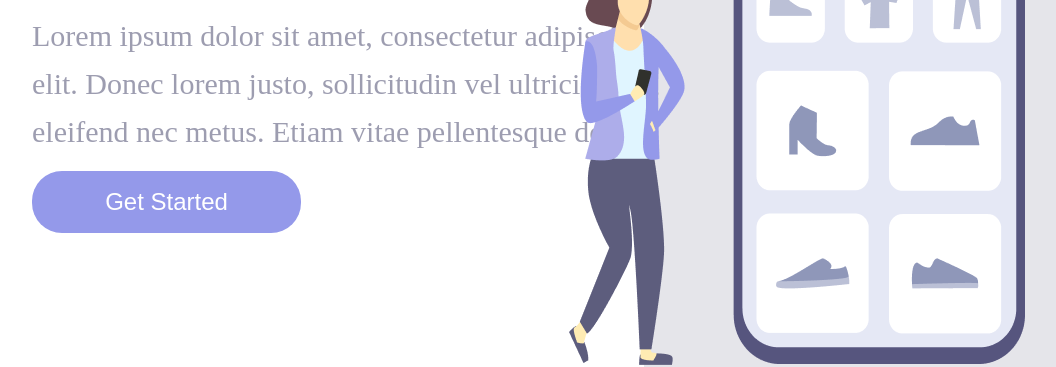
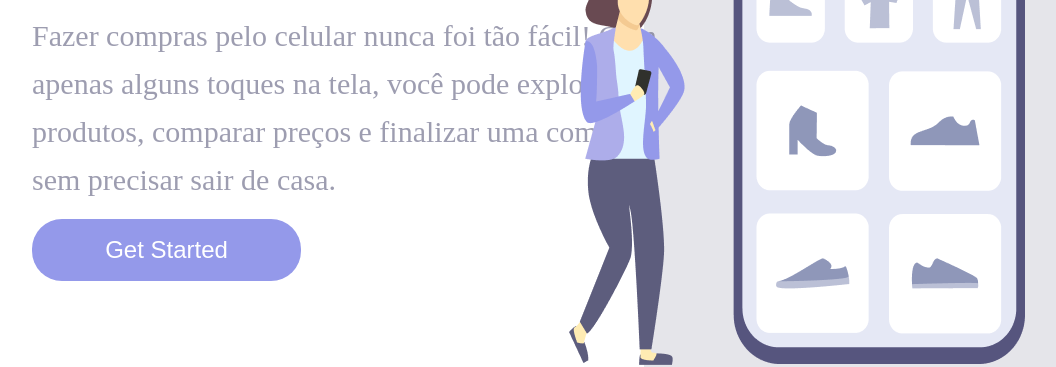
Before and after one commit to Gustavo-Oliveira-Dev/Projeto-easy-shopping, a plain HTML site: page index.html in a window 1280 px wide. Shown: the part 433-800 px from the top of the page, without its empty margins (124-1180 px from the left). Drawn offline with Linux system fonts and the light colour scheme.

Commit message:
Adidionadas imagens em img

```diff
--- a/index.html
+++ b/index.html
@@ -7,13 +7,13 @@
 <link rel="preconnect" href="https://fonts.gstatic.com" crossorigin>
 <link href="https://fonts.googleapis.com/css2?family=Oswald:wght@200..700&display=swap" rel="stylesheet">
     <link rel="stylesheet" href="styles.css">
-    <title>CSS - Project</title>
+    <title>Easy Shopping</title>
 </head>
 <body>
         <div class="wrapper">
         <section class="container-left">
             <h1>Easy Shopping Via Mobile</h1>
-            <p>Lorem ipsum dolor sit amet, consectetur  adipiscing elit. Donec lorem justo, sollicitudin vel ultricies sed, eleifend nec metus. Etiam vitae pellentesque dolor. </p>
+            <p>Fazer compras pelo celular nunca foi tão fácil! Com apenas alguns toques na tela, você pode explorar produtos, comparar preços e finalizar uma compra sem precisar sair de casa.</p>
             <button>Get Started</button>
         </section>
         <section class="container-right">
```
Also changed, not shown: img/easy-pc.JPG (added).
